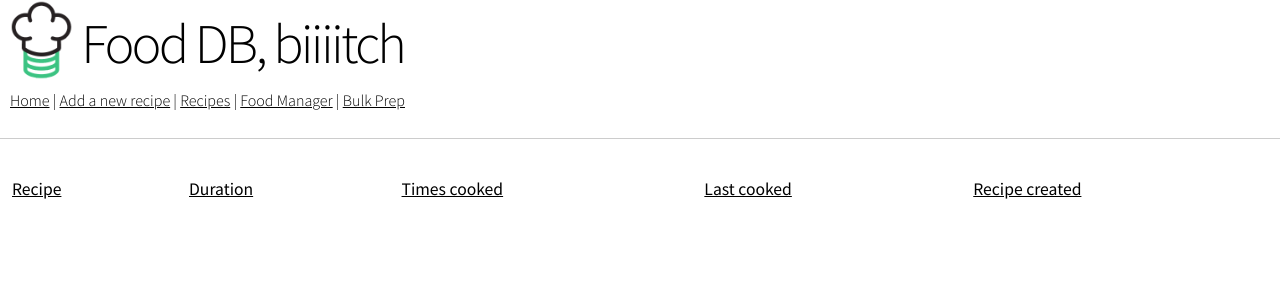
After one commit to liveandletbri/food_db, a Django app: page /bulk/ in a window 1280 px wide. The commit adds this page. Shown: the top 300 px of the page. Run offline with Django 5.2, Linux system fonts and the light colour scheme; lists and menus that the app fills with data are empty.

Commit message:
Create Bulk Prep page and cart mechanism (#93)
* create (currently useless) bulk prep page

* update comment for clarity

* cart APIs

* swap order

* add to cart

* load page with cart icons green

* add and remove from cart

* display cart count in nav bar

* cart is visible on every page

* list recipes on bulk_prep page

* put cart buttons on recipe detail and bulk prep page

```diff
--- /dev/null
+++ b/food_db/food_db_app/templates/bulk_prep.html
@@ -0,0 +1,66 @@
+{% extends 'main.html' %}
+{% load static %}
+{% block content %}
+
+{{ recipe_data|json_script:"searchResultsRaw" }}
+{{ tags|json_script:"tagResultsRaw" }}
+
+<div id="cart_contents">
+    <table id="search_results_table">
+        <thead>
+            <th>
+                <a>Recipe</a>
+                <!-- These two different <i> elements are the before and after click icons. They get swapped in toggleSortIcon(). -->
+                <i id="recipe_asc_icon" class="fa fa-caret-down search_sort_icon"></i>
+                <i id="recipe_desc_icon" class="fa fa-caret-up search_sort_icon"></i>
+            </th>
+            <th>
+                <a>Duration</a>
+                <!-- These two different <i> elements are the before and after click icons. They get swapped in toggleSortIcon(). -->
+                <i id="duration_asc_icon" class="fa fa-caret-down search_sort_icon"></i>
+                <i id="duration_desc_icon" class="fa fa-caret-up search_sort_icon"></i>
+            </th>
+            <th>
+                <a>Times cooked</a>
+                <!-- These two different <i> elements are the before and after click icons. They get swapped in toggleSortIcon(). -->
+                <i id="times_cooked_asc_icon" class="fa fa-caret-down search_sort_icon"></i>
+                <i id="times_cooked_desc_icon" class="fa fa-caret-up search_sort_icon"></i>
+            </th>
+            <th>
+                <a>Last cooked</a>
+                <!-- These two different <i> elements are the before and after click icons. They get swapped in toggleSortIcon(). -->
+                <i id="last_cooked_asc_icon" class="fa fa-caret-down search_sort_icon"></i>
+                <i id="last_cooked_desc_icon" class="fa fa-caret-up search_sort_icon"></i>
+            </th>
+            <th>
+                <a>Recipe created</a>
+                <!-- These two different <i> elements are the before and after click icons. They get swapped in toggleSortIcon(). -->
+                <i id="date_created_asc_icon" class="fa fa-caret-down search_sort_icon"></i>
+                <i id="date_created_desc_icon" class="fa fa-caret-up search_sort_icon"></i>
+            </th>
+        </thead>
+        <tbody>
+            {% for recipe in recipes %}
+            <tr>
+                <td>
+                    <p class="search_result"><a class="left_side_of_page" href="{% url 'recipe_detail' recipe.clean_key %}">{{ recipe }}</a>
+                        {% for tag in recipe.associated_tags %}
+                            <span
+                                class="tag_display_label small"
+                                style="background-color: {{ tag.fill_color }}; color: {{ tag.text_color }}; {% if tag.has_border %}outline: 2px solid {{ tag.border_color }};{% endif %}"
+                            >{{ tag.name }}</span>
+                        {% endfor %}<br /></p>
+                </td>
+                <td value="{{ recipe.duration_minutes }}">
+                    {{ recipe.duration_minutes }}
+                </td>
+                <td style="background-color: white !important;">
+                    <i class="fa-solid fa-cart-shopping add_to_cart_icon added" data-recipe_key="{{ recipe.clean_key }}"></i>
+                </td>
+            </tr>
+            {% endfor %}
+        </tbody>
+    </table>
+</div>
+
+{% endblock content %}
--- a/food_db/food_db_app/templates/main.html
+++ b/food_db/food_db_app/templates/main.html
@@ -17,5 +17,6 @@
     {% block content %}
 
     {% endblock content %}
+    <script src="{% static 'js/cart.js' %}"></script>
 </body>
 </html>
--- a/food_db/food_db_app/templates/navbar.html
+++ b/food_db/food_db_app/templates/navbar.html
@@ -12,5 +12,9 @@
 </div>
 <br>
 <br style="clear:both" />
-<a class="left_side_of_page" href="{% url 'index' %}">Home</a> | <a href="{% url 'add_recipe' %}">Add a new recipe</a> | <a href="{% url 'manage_food' %}">Food Manager</a> | <a href="{% url 'search' %}">Recipes</a>
+<a class="left_side_of_page" href="{% url 'index' %}">Home</a> |
+<a href="{% url 'add_recipe' %}">Add a new recipe</a> |
+<a href="{% url 'search' %}">Recipes</a> |
+<a href="{% url 'manage_food' %}">Food Manager</a> |
+<a href="{% url 'bulk_prep' %}">Bulk Prep</a> <span {% if cart|length <= 0 %}style="display: none;" {% endif %}id="cart_size">{{ cart|length }}</span>
 <hr>
--- a/food_db/food_db_app/templates/recipe_detail.html
+++ b/food_db/food_db_app/templates/recipe_detail.html
@@ -31,6 +31,7 @@
                     <path d="M13.5 1a1.5 1.5 0 1 0 0 3 1.5 1.5 0 0 0 0-3M11 2.5a2.5 2.5 0 1 1 .603 1.628l-6.718 3.12a2.5 2.5 0 0 1 0 1.504l6.718 3.12a2.5 2.5 0 1 1-.488.876l-6.718-3.12a2.5 2.5 0 1 1 0-3.256l6.718-3.12A2.5 2.5 0 0 1 11 2.5m-8.5 4a1.5 1.5 0 1 0 0 3 1.5 1.5 0 0 0 0-3m11 5.5a1.5 1.5 0 1 0 0 3 1.5 1.5 0 0 0 0-3"/>
                 </svg>
             </a>
+            <i class="fa-solid fa-xl fa-cart-shopping add_to_cart_icon {% if in_cart == "false" %}not_{% endif %}added" data-recipe_key="{{ recipe.clean_key }}"></i>
         </td>
         <td id="upvote_button_td" class="recipe_detail_header_buttons">
             <div id="upvote_button_div">
--- a/food_db/food_db_app/templates/search.html
+++ b/food_db/food_db_app/templates/search.html
@@ -128,6 +128,10 @@
                 </td>
                 <td>
                     {{ data.date_created }}
+                    <!-- <i class="fa-solid fa-cart-shopping add_to_cart_icon"></i> -->
+                </td>
+                <td style="background-color: white !important;">
+                    <i class="fa-solid fa-cart-shopping add_to_cart_icon {% if data.in_cart == "false" %}not_{% endif %}added" data-recipe_key="{{ data.clean_key }}"></i>
                 </td>
             </tr>
             {% endfor %}
--- a/food_db/food_db_app/urls.py
+++ b/food_db/food_db_app/urls.py
@@ -27,12 +27,14 @@ urlpatterns = [
     # pages
     path('', views.index, name='index'),
     path('add/', views.add_recipe, name='add_recipe'),
+    path('bulk/', views.bulk_prep, name='bulk_prep'),
     path('food/', views.manage_food, name='manage_food'),
     path('recipe/<str:key>', views.recipe_detail, name='recipe_detail'),
     path('recipe/<str:key>/edit', views.edit_recipe, name='edit_recipe'),
     path('search/', views.search, name='search'),
 
     # apis
+    path('add_recipe_to_cart/', views.add_recipe_to_cart, name='add_recipe_to_cart'),
     path('add_tag/', views.add_tag, name='add_tag'),
     path('cook/', views.cook_meal, name='cook_meal'),
     path('delete_recipe_image/', views.delete_recipe_image, name='delete_recipe_image'),
@@ -41,10 +43,12 @@ urlpatterns = [
     path('edit_baking_switch_cookie/', views.edit_baking_switch_cookie, name='edit_baking_switch_cookie'),
     path('edit_food_category/', views.edit_food_category, name='edit_food_category'),
     path('edit_food/', views.edit_food, name='edit_food'),
+    path('get_cart_size/', views.get_cart_size, name='get_cart_size'),
     path('get_ingredient_category_order_number/', views.get_ingredient_category_order_number, name='get_ingredient_category_order_number'),
     path('ingred_parse', views.ingredient_parse_api, name='ingred_parse'),
     path('merge_food_categories/', views.merge_food_categories, name='merge_food_categories'),
     path('merge_foods/', views.merge_foods, name='merge_foods'),
+    path('remove_recipe_from_cart/', views.remove_recipe_from_cart, name='remove_recipe_from_cart'),
     path('swap_ingredient_category_order_numbers/', views.swap_ingredient_category_order_numbers, name='swap_ingredient_category_order_numbers'),
 
     # charts - this returns one JSON blob containing the data for every chart
--- a/food_db/food_db_app/views.py
+++ b/food_db/food_db_app/views.py
@@ -258,11 +258,24 @@ def get_is_baking_cookie(request):
     load."""
     return str(request.session.get('is_baking_mode', False))
 
+def get_cart(request):
+    """Get the cart from the session, or or initialize it as an empty list."""
+    cart = request.session.get('cart', [])
+    print(f"Current cart: {cart}")
+
+    # If cart is None or contains None, reset it
+    if cart is None or (isinstance(cart, list) and None in cart):
+        cart = []
+        print("Reset cart due to None values")
+
+    return cart
+
 # Create your views here.
 def index(request):
     all_charts = AllCharts()
     context = {
         'charts': list(all_charts.charts.keys()),
+        'cart': get_cart(request),
     }
     return render(request, 'index.html', context)
 
@@ -344,6 +357,8 @@ def recipe_detail(request, key):
         'has_children': recipe.has_children,
         'cloud_sync_enabled': S3_SYNC_ENABLED,
         'cloud_url': S3Sync().bucket_url,
+        'cart': (cart := get_cart(request)),
+        'in_cart': str(recipe.clean_key in cart).lower()
     }
     return render(request, 'recipe_detail.html', context)
 
@@ -578,6 +593,7 @@ def add_recipe(request):
         'tag_list': existing_tags,
         'recipe_list': existing_recipes,
         'current_is_baking_mode': get_is_baking_cookie(request),
+        'cart': get_cart(request),
     }
 
     return render(request, 'add_edit_recipe.html', context)
@@ -590,6 +606,7 @@ def search(request):
 
     text_search_form = RecipeTextFilter(search_params, queryset=Recipe.objects.all().order_by('-_date_created'))
     found_recipes = text_search_form.qs.distinct()
+    cart = get_cart(request)
     recipe_data = {recipe.title : {} for recipe in found_recipes}
     for recipe in found_recipes:
         recipe_data[recipe.title]['tags'] = [t['fields'] for t in json.loads(serialize('json',recipe.associated_tags))]  # convert Tag to JSON, then dict, because Tag object cannot be implicitly serialized into JSON (which is done on the search template so the data is accessible in Javascript layer)
@@ -605,6 +622,7 @@ def search(request):
         else:
             recipe_data[recipe.title]['times_cooked'] = ''
             recipe_data[recipe.title]['last_cooked'] = ''
+        recipe_data[recipe.title]['in_cart'] = str(recipe.clean_key in cart).lower()
 
     # Get count of recipes by tag, used to display metadata on search page
     tag_counts = defaultdict(int)
@@ -632,6 +650,7 @@ def search(request):
         'tag_counts': tag_counts,
         'is_baking_recipe': search_params['is_baking_recipe'],
         'current_is_baking_mode': get_is_baking_cookie(request),
+        'cart': cart,
     }
     return render(request, 'search.html', context)
 
@@ -974,6 +993,7 @@ def edit_recipe(request, key):
         'recipe_list': existing_recipes,
         'child_recipes': child_recipes,
         'current_is_baking_mode': get_is_baking_cookie(request),
+        'cart': get_cart(request),
     }
 
     return render(request, 'add_edit_recipe.html', context)
@@ -1006,8 +1026,20 @@ def manage_food(request):
         'all_categories': all_categories,
         'food_search': food_search_form,
         'category_search': food_category_search_form,
+        'cart': get_cart(request),
     }
     return render(request, 'manage_food.html', context)
+
+
+def bulk_prep(request):
+    cart = get_cart(request)
+    cart_recipes = [Recipe.objects.get(clean_key = key) for key in cart]
+
+    context = {
+        'cart': cart,
+        'recipes': cart_recipes,
+    }
+    return render(request, 'bulk_prep.html', context)
 
 
 @csrf_exempt
@@ -1199,3 +1231,64 @@ def edit_baking_switch_cookie(request):
         return HttpResponse(status=200)
     else:
         return HttpResponseNotAllowed(permitted_methods=['POST'])
+
+@csrf_exempt
+def add_recipe_to_cart(request):
+    if request.method == 'POST':
+        data = json.loads(request.body)
+        print(data)
+        recipe_key = data['recipe_key']
+
+        # Get cart or initialize as empty list
+        cart = request.session.get('cart', [])
+        print(f"Current cart: {cart}")
+
+        # If cart is None or contains None, reset it
+        if cart is None or (isinstance(cart, list) and None in cart):
+            cart = []
+            print("Reset cart due to None values")
+
+        # Add recipe if not already in cart
+        if recipe_key not in cart:
+            cart.append(recipe_key)
+            request.session['cart'] = cart
+            print(f"Added {recipe_key} to cart")
+        else:
+            print(f"{recipe_key} already in cart")
+
+        print(f"Final cart: {request.session['cart']}")
+        return HttpResponse(status=200)
+    else:
+        return HttpResponseNotAllowed(permitted_methods=['POST'])
+
+@csrf_exempt
+def remove_recipe_from_cart(request):
+    if request.method == 'POST':
+        data = json.loads(request.body)
+        recipe_key = data['recipe_key']
+
+        # Get cart or initialize as empty list
+        cart = request.session.get('cart', [])
+
+        # If cart is None or contains None, reset it
+        if cart is None or (isinstance(cart, list) and None in cart):
+            cart = []
+
+        # Remove recipe from cart
+        try:
+            cart.remove(recipe_key)
+            request.session['cart'] = cart
+        except ValueError:
+            pass  # Recipe not in cart, which is fine
+
+        return HttpResponse(status=200)
+    else:
+        return HttpResponseNotAllowed(permitted_methods=['POST'])
+
+@csrf_exempt
+def get_cart_size(request):
+    if request.method == 'GET':
+        cart = get_cart(request)
+        return HttpResponse(str(len(cart)))
+    else:
+        return HttpResponseNotAllowed(permitted_methods=['GET'])
--- /dev/null
+++ b/food_db/static/js/cart.js
@@ -0,0 +1,105 @@
+let cartCounter = document.getElementById('cart_size')
+
+function updateCartShape(cartSize) {
+    // Remove existing shape classes
+    cartCounter.classList.remove('single-digit', 'multi-digit')
+
+    // Set CSS custom property for digit count
+    cartCounter.style.setProperty('--digit-count', cartSize.length)
+
+    // Add appropriate class based on number of digits
+    if (cartSize.length === 1) {
+        cartCounter.classList.add('single-digit')
+    } else {
+        cartCounter.classList.add('multi-digit')
+    }
+}
+
+async function updateCart(event) {
+    // Find the cart icon (which has the data-recipe_key attribute)
+    let cartIcon = event.target.closest('.add_to_cart_icon')
+    let recipeKey = cartIcon.getAttribute('data-recipe_key')
+
+    let adding = cartIcon.classList.contains('not_added')
+    let logVerb
+    let apiName
+    if ( adding ) {
+        logVerb = 'Add'
+        apiName = '/add_recipe_to_cart/'
+    } else {
+        logVerb = 'Remov'
+        apiName = '/remove_recipe_from_cart/'
+    }
+
+    console.log(`Cart update: ${logVerb}ing recipe ${recipeKey}`)
+
+    let apiSuccess = await fetch(apiName, {
+        method: "POST",
+        headers: {
+            'Accept': 'application/json',
+            'Content-Type': 'application/json'
+        },
+        body: JSON.stringify({
+            recipe_key: recipeKey,
+        })
+    })
+    .then(function(response) {
+        if (! response.status == 200) {
+            console.log("d'oh!")
+            return false
+        } else {
+            return true
+        }
+    })
+
+    if (apiSuccess) {
+        console.log(`${logVerb}ed successfully`)
+        if ( adding ) {
+            cartIcon.classList.remove('not_added')
+            cartIcon.classList.add('added')
+        } else {
+            cartIcon.classList.remove('added')
+            cartIcon.classList.add('not_added')
+        }
+
+        // Update counter in nav bar
+        let cartSize = await fetch('/get_cart_size/', {
+            method: "GET",
+        })
+        .then(function(response) {
+            return response.text()
+        })
+        cartCounter.innerText = cartSize
+        if ( cartSize > 0 ) {
+            cartCounter.style.display = ''
+            // Update shape based on number of digits
+            updateCartShape(cartSize)
+        } else {
+            cartCounter.style.display = 'none'
+        }
+    }
+}
+
+function addCartIconListener() {
+    // Attach listener to document body and delegate events.
+    // This way it works even if Font Awesome re-renders the SVGs,
+    // which would reset listeners
+    document.addEventListener('click', function(event) {
+        // Check if the clicked element is a cart icon or inside one
+        let cartIcon = event.target.closest('.add_to_cart_icon')
+        if (cartIcon) {
+            event.preventDefault()
+            updateCart(event)
+        }
+    })
+}
+
+// Setup event delegation when page loads
+window.addEventListener('load', addCartIconListener)
+
+// Initialize cart shape when page loads
+window.addEventListener('load', function() {
+    if ( parseInt(cartCounter.innerText) > 0 ) {
+        updateCartShape(cartCounter.innerText)
+    }
+})
--- a/food_db/static/js/swap_cooking_baking.js
+++ b/food_db/static/js/swap_cooking_baking.js
@@ -1,5 +1,5 @@
 let isBakingInput = document.getElementById('cooking_baking_switch');
-document.getElementById('baking_switch_label').style.display = 'inline-block'; // Make it visible on pages where this .js script is included
+document.getElementById('baking_switch_label').style.display = 'inline-block'; // The switch is hidden by default. Make it visible on pages where this .js script is included
 
 function swapCookingOrBakingTags(element) {
     if ( element == undefined ) {
```
Also changed, not shown: food_db/static/css/style.css (+46 -0 lines).
